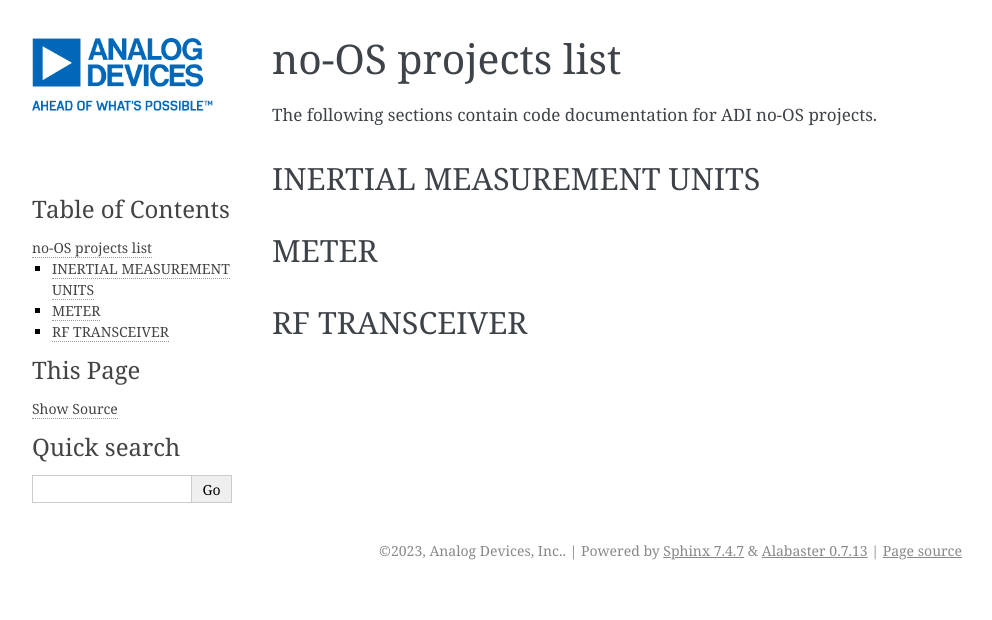
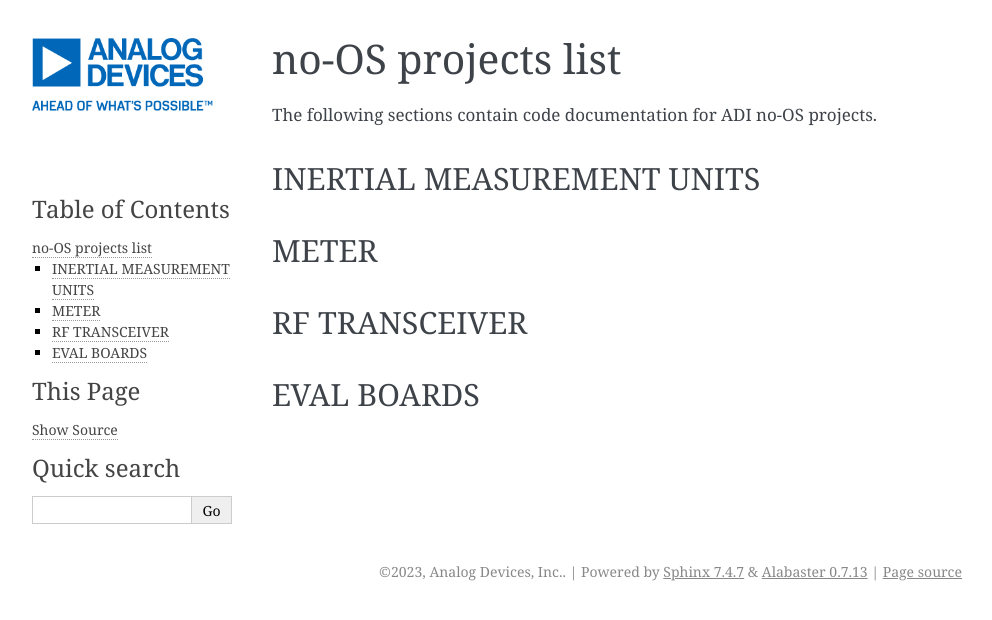
Before and after one commit to CiprianRegus/no-OS-core, a Sphinx documentation site: the page built from doc/sphinx/source/projects_doc.rst, in a window 1280 px wide. Shown: the top 620 px of the page, without its empty margins (148-1140 px from the left). Built offline with Sphinx 7.4.7, drawn with Linux system fonts in a browser that asks for light colours.

Commit message:
projects: apard32690: Add documentation
Add documentation on how to compile, run and change the project
examples.

Signed-off-by: Ciprian Regus <ciprian.regus@analog.com>

```diff
--- /dev/null
+++ b/doc/sphinx/source/projects/apard32690.rst
@@ -0,0 +1 @@
+.. include:: ../../../../projects/apard32690/README.rst
--- a/doc/sphinx/source/projects_doc.rst
+++ b/doc/sphinx/source/projects_doc.rst
@@ -27,3 +27,10 @@ RF TRANSCEIVER
    :maxdepth: 1
 
    projects/adrv902x
+
+EVAL BOARDS
+==============
+.. toctree::
+   :maxdepth: 1
+
+   projects/apard32690
```
